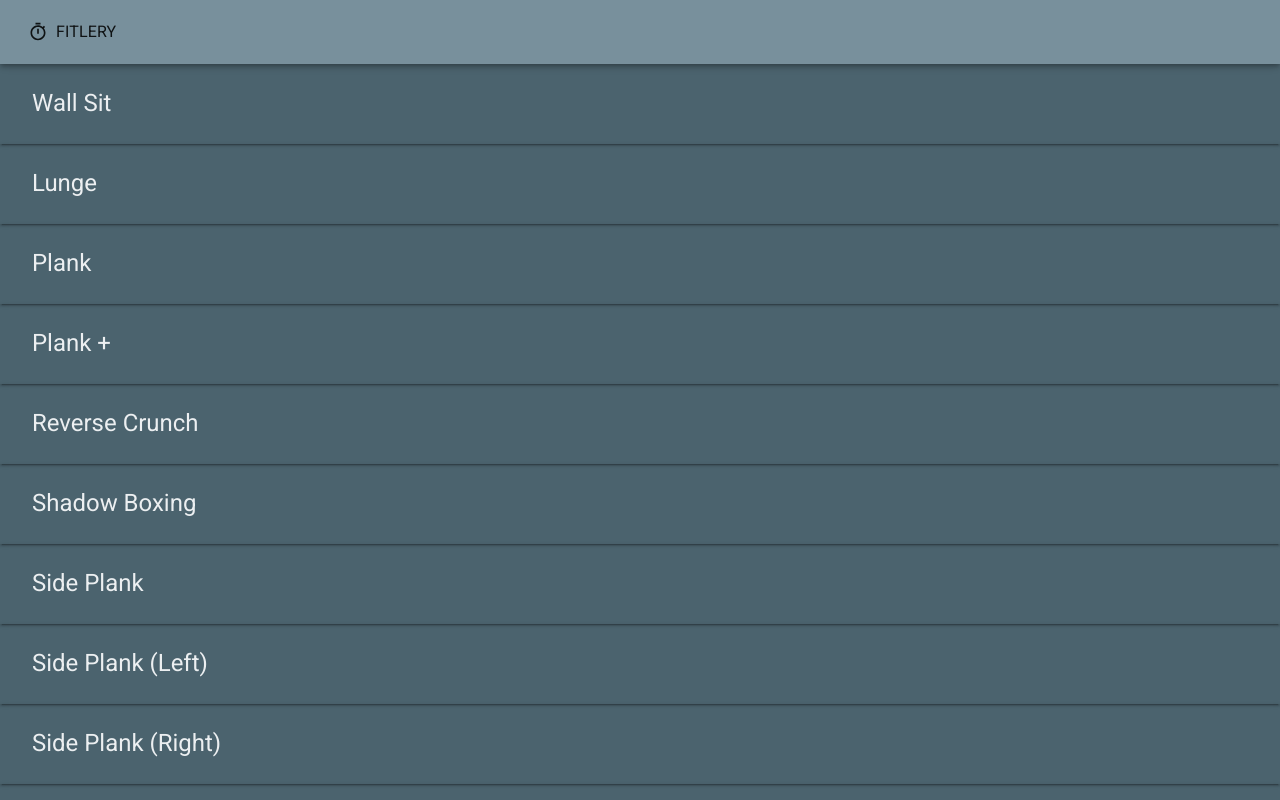
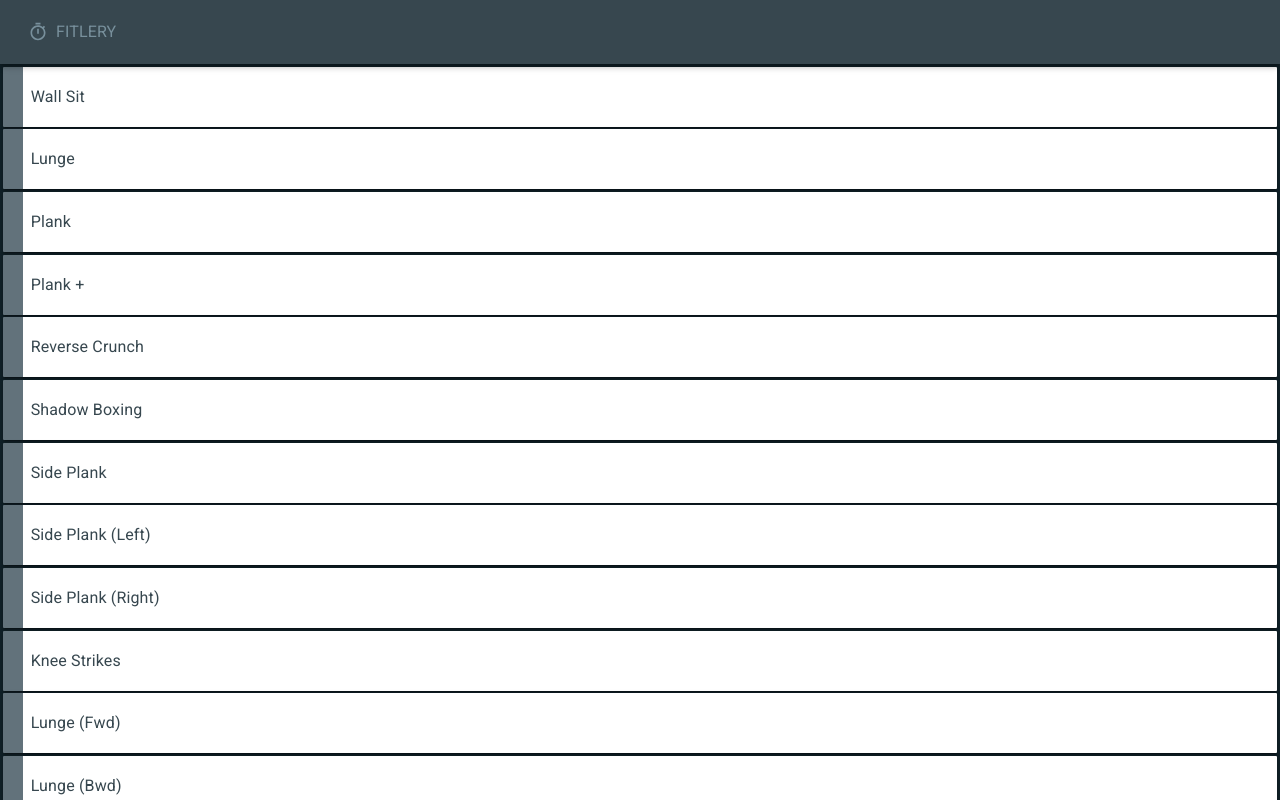
Before and after one commit to m00k/fitlery-web, a React (Create React App) app: page / in a window 1280 px wide. Shown: the top 800 px of the page. Built offline with nearby package versions, Linux system fonts and the light colour scheme.

Commit message:
feat(exercise list): create list of exercises

```diff
--- a/src/App.tsx
+++ b/src/App.tsx
@@ -2,9 +2,10 @@ import { Paper } from '@material-ui/core';
 import { makeStyles } from '@material-ui/core/styles';
 import React from 'react';
 import exercises from './exercise/data';
-import ExerciseList from './exercise/ExercixeList';
+import ExerciseList from './exercise/ExerciseList';
 import NavBar from './NavBar';
 import theme from './theme/theme';
+// import WorkoutList from './workout/WorkoutList';
 
 const useStyles = makeStyles(() => ({
   paper: {
--- a/src/NavBar.tsx
+++ b/src/NavBar.tsx
@@ -10,6 +10,7 @@ function NavBar() {
     <AppBar position="sticky">
       <Toolbar>
         <Button
+          color="secondary"
           variant="text"
           startIcon={<Timer />}
         >
--- a/src/exercise/Exercise.tsx
+++ b/src/exercise/Exercise.tsx
@@ -1,6 +1,7 @@
 import Box from '@material-ui/core/Box';
+import Typography from '@material-ui/core/Typography';
 import React from 'react';
-import Typography from '@material-ui/core/Typography';
+import theme from '../theme/theme';
 import { ExerciseData } from './data';
 
 export default function Exercise(props: ExerciseData) {
@@ -9,15 +10,19 @@ export default function Exercise(props: ExerciseData) {
   return (
     <Box
       alignItems="center"
+      bgcolor={theme.palette.background.paper}
       boxShadow={2}
-      color="primary.contrastText"
+      borderRadius={1}
+      borderLeft={20}
+      borderColor={theme.palette.primary.light}
+      color={theme.palette.primary.main}
       display="flex"
-      height={80}
-      pl={4}
-      width={1}
-
+      height={60}
+      mb={1/3}
+      p={1}
+      flex="1"
     >
-      <Typography variant="h5">
+      <Typography variant="subtitle1">
         {name}
       </Typography>
     </Box>
--- a/src/exercise/ExercixeList.tsx
+++ b/src/exercise/ExerciseList.tsx
@@ -1,3 +1,4 @@
+import Box from '@material-ui/core/Box';
 import React from 'react';
 import { ExerciseData } from './data';
 import Exercise from './Exercise';
@@ -5,10 +6,12 @@ import Exercise from './Exercise';
 export default function ExerciseList(props: {exercises: ExerciseData[]}) {
   const { exercises } = props;
   return (
-    <React.Fragment>
-    {exercises.map(exercise =>
-      <Exercise key={exercise.name} {...exercise}></Exercise>
-    )}
-    </React.Fragment>
+    <Box
+      p={1/3}
+    >
+      {exercises.map(exercise =>
+        <Exercise key={exercise.name} {...exercise}></Exercise>
+      )}
+    </Box>
   );
 }
--- a/src/theme/colors.ts
+++ b/src/theme/colors.ts
@@ -4,14 +4,21 @@ export const bluegrey400: SimplePaletteColorOptions = {
   main: '#78909c',
   light: '#a7c0cd',
   dark: '#4b636e',
-  contrastText: '#eceff1',
+  contrastText: '#ffffff',
 };
 
 export const bluegrey800: SimplePaletteColorOptions = {
-  main: '#78909c',
-  light: '#a7c0cd',
-  dark: '#4b636e',
-  contrastText: '#eceff1',
+  main: '#37474f',
+  light: '#62727b',
+  dark: '#102027',
+  contrastText: '#000000',
+};
+
+export const grey900: SimplePaletteColorOptions = {
+  main: '#212121',
+  light: '#484848',
+  dark: '#000000',
+  contrastText: '#ffffff',
 };
 
 export const grey800: SimplePaletteColorOptions = {
@@ -20,3 +27,10 @@ export const grey800: SimplePaletteColorOptions = {
   dark: '#1b1b1b',
   contrastText: '#ffffff',
 };
+
+export const grey400: SimplePaletteColorOptions = {
+  main: '#bdbdbd',
+  light: '#efefef',
+  dark: '#8d8d8d',
+  contrastText: '#000000',
+};
--- a/src/theme/palette.ts
+++ b/src/theme/palette.ts
@@ -1,5 +1,5 @@
 import { PaletteOptions } from "@material-ui/core/styles/createPalette";
-import { bluegrey400, bluegrey800, grey800 } from "./colors";
+import { bluegrey400, bluegrey800, grey400, grey800, grey900 } from "./colors";
 
 export const bluegrey400_bluegrey800: PaletteOptions = {
   primary: bluegrey400,
@@ -15,3 +15,13 @@ export const grey800_grey800: PaletteOptions = {
   primary: grey800,
   secondary: grey800,
 };
+
+export const grey800_grey400: PaletteOptions = {
+  primary: grey800,
+  secondary: grey400,
+};
+
+export const grey900_grey400: PaletteOptions = {
+  primary: grey900,
+  secondary: grey400,
+};
--- a/src/theme/theme.ts
+++ b/src/theme/theme.ts
@@ -1,8 +1,8 @@
 import { createMuiTheme, responsiveFontSizes } from "@material-ui/core";
-import { bluegrey400_bluegrey800 } from "./palette";
+import { bluegrey800_bluegrey400 } from "./palette";
 
 let theme = createMuiTheme({
-  palette: bluegrey400_bluegrey800,
+  palette: bluegrey800_bluegrey400,
   props: {
     MuiTypography: {
       variantMapping: {
```
Also changed, not shown: src/workout/WorkoutList.tsx (+6 -10 lines).
